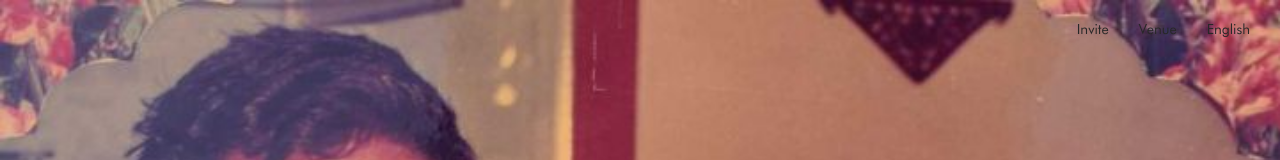
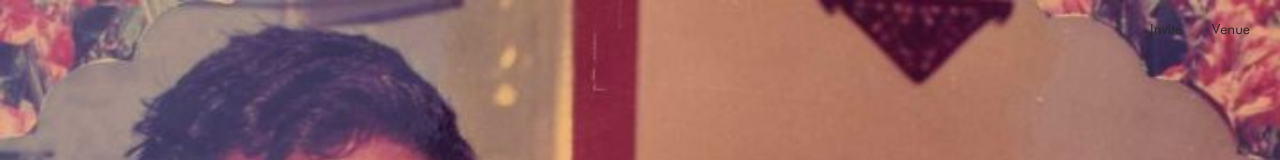
Before and after one commit to aman-daffodil/celebrating25yearsoflove, an Angular app: page / in a window 1280 px wide. Shown: the top 160 px of the page. Built offline with nearby package versions, Linux system fonts and the light colour scheme.

Commit message:
hide language toggle

```diff
--- a/src/app/app.component.html
+++ b/src/app/app.component.html
@@ -2,7 +2,7 @@
   <nav>
       <a href="#reception">Invite</a>
       <a href="#accomodations">Venue</a>
-      <a (click)="toggleLanguage()">{{ selectedLanguage }}</a>
+      <!-- <a (click)="toggleLanguage()">{{ selectedLanguage }}</a> -->
   </nav>
 
   <div class="container">
```
